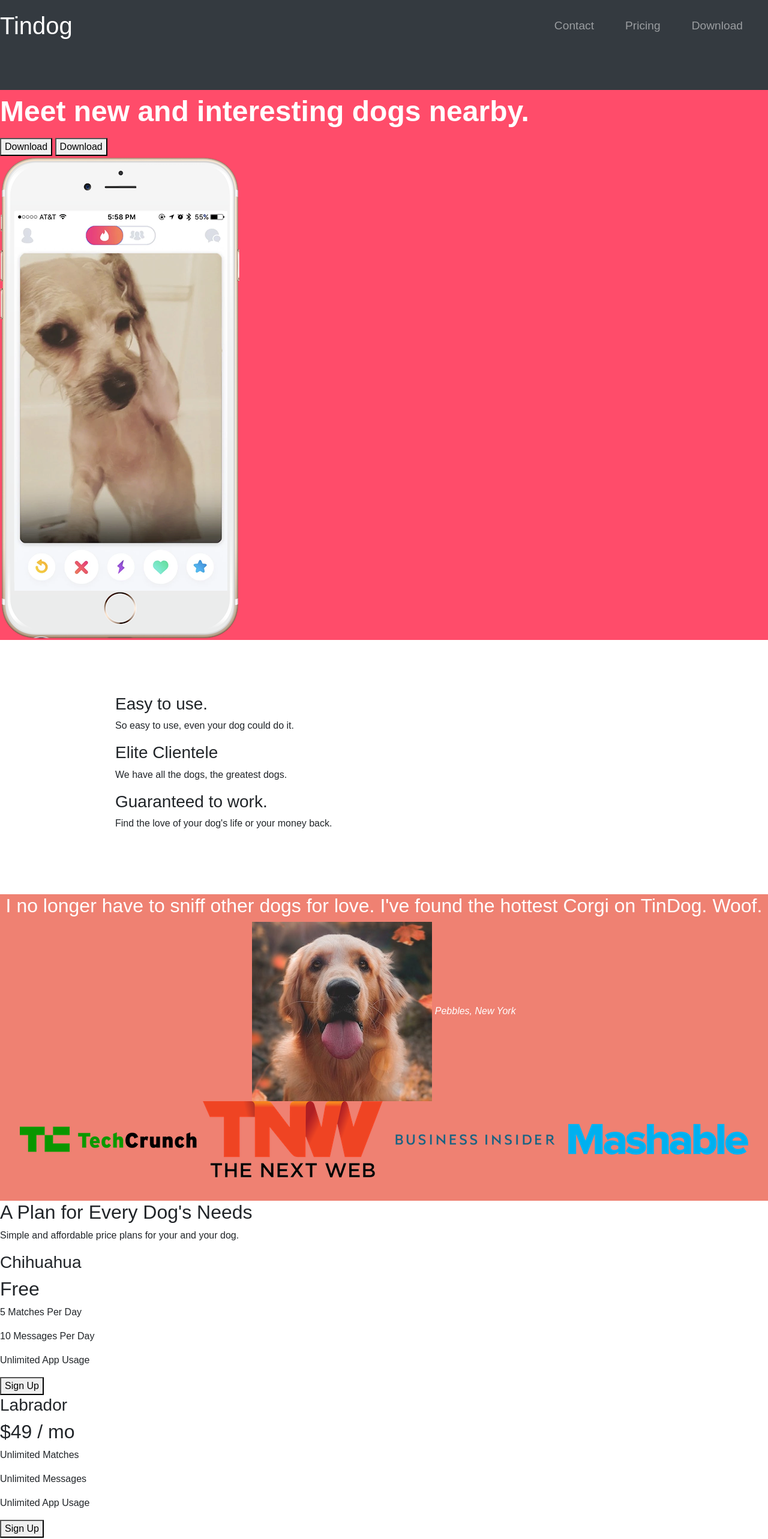
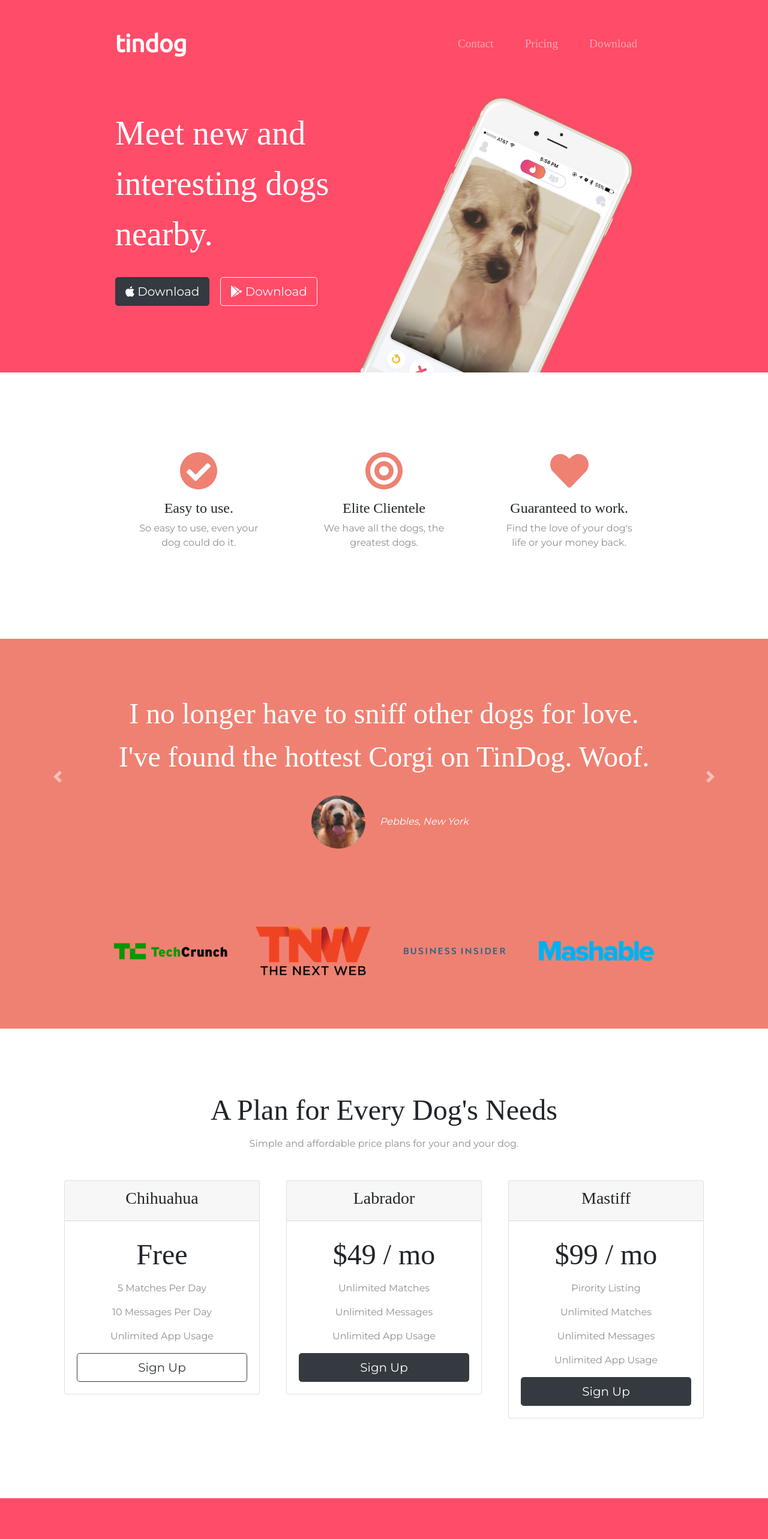
Before and after one commit to SilentCatD/web_learn, a plain HTML site: page TinDog-Start/index.html in a window 1280 px wide. Shown: the top 2566 px of the page at 60% size. Drawn offline with nearby package versions, Linux system fonts and the light colour scheme.

Commit message:
full site

```diff
--- a/TinDog-Start/css/styles.css
+++ b/TinDog-Start/css/styles.css
@@ -1,119 +1,179 @@
-#title{
-    background-color: #ff4c6a;
-    color: white;
+
+body {
+  font-family: "Montserrat";
+  text-align: center;
 }
 
-h1{
-    font-family: 'Montserrat-Black', sans-serif;
+h1, h2, h3, h4, h5, h6 {
+  font-family: "Montserrat-Bold";
+}
+
+p {
+  color: #8f8f8f;
+}
+
+/* Headings */
+
+.big-heading {
+  font-family: "Montserrat-Black";
+  font-size: 3.5rem;
+  line-height: 1.5;
+}
+
+.section-heading {
   font-size: 3rem;
   line-height: 1.5;
+}
+
+/* Containers */
+
+.container-fluid{
+  padding: 7% 15%;
+}
+
+/* Sections */
+
+.colored-section {
+  background-color: #ff4c68;
+  color: #fff;
+}
+
+.white-section {
+  background-color: #fff;
+}
+
+/* Navigation Bar */
+
+.navbar {
+  padding: 0 0 4.5rem;
+}
+
+.navbar-brand {
+  font-family: "Ubuntu";
+  font-size: 2.5rem;
   font-weight: bold;
 }
 
-
-
-body{
-    font-family: 'Montserrat', sans-serif;
-}
-
-.container-fluid{
-    padding: 3% 15%;
-}
-
-/* navigation bar */
-
-
-
-.navbar{
-    padding-left: 0;
-    padding-bottom: 4.5rem;
-}
-
-.nav-item{
+.nav-item {
   padding: 0 18px;
 }
 
-.nav-link{
+.nav-link {
   font-size: 1.2rem;
-    font-family: 'Montserrat-Light', sans-serif;
+  font-family: "Montserrat-Light";
 }
 
-.navbar-brand{
-    font-family: 'Ubuntu', sans-serif;
-    font-size: 2.5rem;
-}
+/* Buttons */
 
-/* download button */
-.download-button{
+.download-button {
   margin: 5% 3% 5% 0;
 }
 
-/* title-img */
-.title-img{
+/* Title Section */
+
+#title {
+  background-color: #ff4c68;
+  color: #fff;
+  text-align: left;
+}
+
+#title .container-fluid {
+  padding: 3% 15% 7%;
+}
+
+/* Title Image */
+
+.title-image {
   width: 60%;
   transform: rotate(25deg);
+  position: absolute;
+  right: 30%;
 }
 
-/* Feature secction */
+/* Features Section */
 
-#features{
-    padding: 7% 15%;
+#features {
+  position: relative;
 }
 
-.feature-title{
-    font-family: 'Montserrat-Bold', sans-serif;
-    font-weight: bold;
+.feature-title {
   font-size: 1.5rem;
 }
 
-.feature-subtitle{
-    color: #8f8f8f;
+.feature-box {
+  padding: 4.5%;
 }
 
-.feature-icon{
-    font-size: 4rem;
+.icon {
   color: #ef8172;
-    margin-bottom: 2rem;
+  margin-bottom: 1rem;
 }
 
-.feature-icon:hover{
-    color: #ff8c64;
+.icon:hover {
+  color: #ff4c68;
 }
 
-.feature-item{
-    text-align: center;
-    padding: 2.5rem;
+/* Testimonial Section */
+
+#testimonials {
+  background-color: #ef8172;
 }
 
-#testimonials{
-    background-color: #ef8172;
-    color: #fff;
-    text-align: center;
+.testimonial-text {
+  font-size: 3rem;
+  line-height: 1.5;
 }
 
-.carousel-item{
-    padding: 7% 15%;
-}
-.testimonials-img{
+.testimonial-image {
   width: 10%;
   border-radius: 100%;
   margin: 20px;
 }
 
-.testimonial-text{
-    font-family: 'Montserrat-Black', sans-serif;
-    font-size: 2.5rem;
-    line-height: 1.5;
-    font-weight: bold;
-}
 
-#press{
+#press {
   background-color: #ef8172;
-    text-align: center;
   padding-bottom: 3%;
 }
 
-.press-img{
+.press-logo {
   width: 15%;
-    margin: 20px;
+  margin: 20px 20px 50px;
 }
+
+/* Pricing Section */
+
+#pricing {
+  padding: 100px;
+}
+
+.price-text {
+  font-size: 3rem;
+  line-height: 1.5;
+}
+
+.pricing-column {
+  padding: 3% 2%;
+}
+
+/* CTA Section */
+
+
+/* Footer Section */
+
+
+.social-icon {
+  margin: 20px 10px;
+}
+
+@media (max-width: 1028px) {
+
+  #title {
+    text-align: center;
+  }
+
+  .title-image {
+    position: static;
+    transform: rotate(0);
+  }
+}
--- a/TinDog-Start/index.html
+++ b/TinDog-Start/index.html
@@ -4,51 +4,73 @@
 <head>
   <meta charset="utf-8">
   <title>TinDog</title>
-  <link rel="stylesheet" href="https://maxcdn.bootstrapcdn.com/bootstrap/4.0.0/css/bootstrap.min.css"
-    integrity="sha384-Gn5384xqQ1aoWXA+058RXPxPg6fy4IWvTNh0E263XmFcJlSAwiGgFAW/dAiS6JXm" crossorigin="anonymous">
+
+  <!-- Google Fonts -->
+  <link href="https://fonts.googleapis.com/css?family=Montserrat|Ubuntu" rel="stylesheet">
+
+  <!-- CSS Stylesheets -->
+  <link rel="stylesheet" href="https://maxcdn.bootstrapcdn.com/bootstrap/4.0.0/css/bootstrap.min.css" integrity="sha384-Gn5384xqQ1aoWXA+058RXPxPg6fy4IWvTNh0E263XmFcJlSAwiGgFAW/dAiS6JXm" crossorigin="anonymous">
   <link rel="stylesheet" href="css/styles.css">
+
+  <!-- Font Awesome -->
+  <script defer src="https://use.fontawesome.com/releases/v5.0.7/js/all.js"></script>
+
+  <!-- Bootstrap Scripts -->
+  <script src="https://code.jquery.com/jquery-3.2.1.slim.min.js" integrity="sha384-KJ3o2DKtIkvYIK3UENzmM7KCkRr/rE9/Qpg6aAZGJwFDMVNA/GpGFF93hXpG5KkN" crossorigin="anonymous"></script>
+  <script src="https://cdnjs.cloudflare.com/ajax/libs/popper.js/1.12.9/umd/popper.min.js" integrity="sha384-ApNbgh9B+Y1QKtv3Rn7W3mgPxhU9K/ScQsAP7hUibX39j7fakFPskvXusvfa0b4Q" crossorigin="anonymous"></script>
+  <script src="https://maxcdn.bootstrapcdn.com/bootstrap/4.0.0/js/bootstrap.min.js" integrity="sha384-JZR6Spejh4U02d8jOt6vLEHfe/JQGiRRSQQxSfFWpi1MquVdAyjUar5+76PVCmYl" crossorigin="anonymous"></script>
 </head>
 
 <body>
 
-  <section id="title">
+  <section class="colored-section" id="title">
+
+    <div class="container-fluid">
 
       <!-- Nav Bar -->
-    <nav class="navbar navbar-expand-sm navbar-dark bg-dark">
-      <a class="navbar-brand" href="#">Tindog</a>
 
-      <button class="navbar-toggler" type="button" data-toggle="collapse" data-target="#navbarContent"
-        aria-controls="navbarContent" aria-expanded="false" aria-label="Toggle navigation">
+      <nav class="navbar navbar-expand-lg navbar-dark">
+
+        <a class="navbar-brand" href="">tindog</a>
+
+        <button class="navbar-toggler" type="button" data-toggle="collapse" data-target="#navbarTogglerDemo02">
             <span class="navbar-toggler-icon"></span>
         </button>
 
-      <div class="collapse navbar-collapse" id="navbarContent">
+        <div class="collapse navbar-collapse" id="navbarTogglerDemo02">
+
           <ul class="navbar-nav ml-auto">
             <li class="nav-item">
-            <a class="nav-link" href="#">Contact</a>
+              <a class="nav-link" href="#footer">Contact</a>
             </li>
             <li class="nav-item">
-            <a class="nav-link" href="#">Pricing</a>
+              <a class="nav-link" href="#pricing">Pricing</a>
             </li>
             <li class="nav-item">
-            <a class="nav-link" href="#">Download</a>
+              <a class="nav-link" href="#cta">Download</a>
             </li>
           </ul>
+
         </div>
-
       </nav>
-
 
 
       <!-- Title -->
 
-    <div>
-      <h1>Meet new and interesting dogs nearby.</h1>
-      <button type="button">Download</button>
-      <button type="button">Download</button>
+      <div class="row">
+
+        <div class="col-lg-6">
+          <h1 class="big-heading">Meet new and interesting dogs nearby.</h1>
+          <button type="button" class="btn btn-dark btn-lg download-button"><i class="fab fa-apple"></i> Download</button>
+          <button type="button" class="btn btn-outline-light btn-lg download-button"><i class="fab fa-google-play"></i> Download</button>
         </div>
-    <div>
-      <img src="images/iphone6.png" alt="iphone-mockup">
+
+        <div class="col-lg-6">
+          <img class="title-image" src="images/iphone6.png" alt="iphone-mockup">
+        </div>
+
+      </div>
+
     </div>
 
   </section>
@@ -56,109 +78,163 @@
 
   <!-- Features -->
 
-  <section id="features">
+  <section class="white-section" id="features">
 
-    <h3>Easy to use.</h3>
+    <div class="container-fluid">
+
+      <div class="row">
+        <div class="feature-box col-lg-4">
+          <i class="icon fas fa-check-circle fa-4x"></i>
+          <h3 class="feature-title">Easy to use.</h3>
           <p>So easy to use, even your dog could do it.</p>
+        </div>
 
-    <h3>Elite Clientele</h3>
+        <div class="feature-box col-lg-4">
+          <i class="icon fas fa-bullseye fa-4x"></i>
+          <h3 class="feature-title">Elite Clientele</h3>
           <p>We have all the dogs, the greatest dogs.</p>
+        </div>
 
-    <h3>Guaranteed to work.</h3>
+        <div class="feature-box col-lg-4">
+          <i class="icon fas fa-heart fa-4x"></i>
+          <h3 class="feature-title">Guaranteed to work.</h3>
           <p>Find the love of your dog's life or your money back.</p>
+        </div>
+      </div>
 
+
+    </div>
   </section>
 
 
   <!-- Testimonials -->
 
-  <section id="testimonials">
+  <section class="colored-section" id="testimonials">
 
-    <h2>I no longer have to sniff other dogs for love. I've found the hottest Corgi on TinDog. Woof.</h2>
-    <img src="images/dog-img.jpg" alt="dog-profile">
+    <div id="testimonial-carousel" class="carousel slide" data-ride="false">
+      <div class="carousel-inner">
+        <div class="carousel-item active container-fluid">
+          <h2 class="testimonial-text">I no longer have to sniff other dogs for love. I've found the hottest Corgi on TinDog. Woof.</h2>
+          <img class="testimonial-image" src="images/dog-img.jpg" alt="dog-profile">
           <em>Pebbles, New York</em>
-
-    <!-- <h2 class="testimonial-text">My dog used to be so lonely, but with TinDog's help, they've found the love of their life. I think.</h2>
+        </div>
+        <div class="carousel-item container-fluid">
+          <h2 class="testimonial-text">My dog used to be so lonely, but with TinDog's help, they've found the love of their life. I think.</h2>
           <img class="testimonial-image" src="images/lady-img.jpg" alt="lady-profile">
-    <em>Beverly, Illinois</em> -->
+          <em>Beverly, Illinois</em>
+        </div>
+      </div>
+      <a class="carousel-control-prev" href="#testimonial-carousel" role="button" data-slide="prev">
+    <span class="carousel-control-prev-icon"></span>
+      </a>
+      <a class="carousel-control-next" href="#testimonial-carousel" role="button" data-slide="next">
+    <span class="carousel-control-next-icon"></span>
+      </a>
+    </div>
 
   </section>
 
 
   <!-- Press -->
 
-  <section id="press">
-    <img src="images/techcrunch.png" alt="tc-logo">
-    <img src="images/tnw.png" alt="tnw-logo">
-    <img src="images/bizinsider.png" alt="biz-insider-logo">
-    <img src="images/mashable.png" alt="mashable-logo">
+  <section class="colored-section" id="press">
+    <img class="press-logo" src="images/techcrunch.png" alt="tc-logo">
+    <img class="press-logo" src="images/tnw.png" alt="tnw-logo">
+    <img class="press-logo" src="images/bizinsider.png" alt="biz-insider-logo">
+    <img class="press-logo" src="images/mashable.png" alt="mashable-logo">
 
   </section>
 
 
   <!-- Pricing -->
 
-  <section id="pricing">
+  <section class="white-section" id="pricing">
 
-    <h2>A Plan for Every Dog's Needs</h2>
+    <h2 class="section-heading">A Plan for Every Dog's Needs</h2>
     <p>Simple and affordable price plans for your and your dog.</p>
 
+    <div class="row">
 
+      <div class="pricing-column col-lg-4 col-md-6">
+        <div class="card">
+          <div class="card-header">
             <h3>Chihuahua</h3>
-    <h2>Free</h2>
+          </div>
+          <div class="card-body">
+            <h2 class="price-text">Free</h2>
             <p>5 Matches Per Day</p>
             <p>10 Messages Per Day</p>
             <p>Unlimited App Usage</p>
-    <button type="button">Sign Up</button>
+            <button class="btn btn-lg btn-block btn-outline-dark" type="button">Sign Up</button>
+          </div>
+        </div>
+      </div>
 
-
+      <div class="pricing-column col-lg-4 col-md-6">
+        <div class="card">
+          <div class="card-header">
             <h3>Labrador</h3>
-    <h2>$49 / mo</h2>
+          </div>
+          <div class="card-body">
+            <h2 class="price-text">$49 / mo</h2>
             <p>Unlimited Matches</p>
             <p>Unlimited Messages</p>
             <p>Unlimited App Usage</p>
-    <button type="button">Sign Up</button>
+            <button class="btn btn-lg btn-block btn-dark" type="button">Sign Up</button>
+          </div>
+        </div>
+      </div>
 
-
+      <div class="pricing-column col-lg-4">
+        <div class="card">
+          <div class="card-header">
             <h3>Mastiff</h3>
-    <h2>$99 / mo</h2>
+          </div>
+          <div class="card-body">
+            <h2 class="price-text">$99 / mo</h2>
             <p>Pirority Listing</p>
             <p>Unlimited Matches</p>
             <p>Unlimited Messages</p>
             <p>Unlimited App Usage</p>
-    <button type="button">Sign Up</button>
+            <button class="btn btn-lg btn-block btn-dark" type="button">Sign Up</button>
+
+          </div>
+        </div>
+      </div>
+
+
+
+    </div>
 
   </section>
 
 
   <!-- Call to Action -->
 
-  <section id="cta">
+  <section class="colored-section" id="cta">
 
-    <h3>Find the True Love of Your Dog's Life Today.</h3>
-    <button type="button">Download</button>
-    <button type="button">Download</button>
+    <div class="container-fluid">
 
+      <h3 class="big-heading">Find the True Love of Your Dog's Life Today.</h3>
+      <button class="download-button btn btn-lg btn-dark" type="button"><i class="fab fa-apple"></i> Download</button>
+      <button class="download-button btn btn-lg brn-light" type="button"><i class="fab fa-google-play"></i> Download</button>
+    </div>
   </section>
 
 
   <!-- Footer -->
 
-  <footer id="footer">
-
-    <p>© Copyright TinDog</p>
-
+  <footer class="white-section" id="footer">
+    <div class="container-fluid">
+      <i class="social-icon fab fa-facebook-f"></i>
+      <i class="social-icon fab fa-twitter"></i>
+      <i class="social-icon fab fa-instagram"></i>
+      <i class="social-icon fas fa-envelope"></i>
+      <p>© Copyright 2018 TinDog</p>
+    </div>
   </footer>
 
-  <script src="https://code.jquery.com/jquery-3.2.1.slim.min.js"
-    integrity="sha384-KJ3o2DKtIkvYIK3UENzmM7KCkRr/rE9/Qpg6aAZGJwFDMVNA/GpGFF93hXpG5KkN"
-    crossorigin="anonymous"></script>
-  <script src="https://cdnjs.cloudflare.com/ajax/libs/popper.js/1.12.9/umd/popper.min.js"
-    integrity="sha384-ApNbgh9B+Y1QKtv3Rn7W3mgPxhU9K/ScQsAP7hUibX39j7fakFPskvXusvfa0b4Q"
-    crossorigin="anonymous"></script>
-  <script src="https://maxcdn.bootstrapcdn.com/bootstrap/4.0.0/js/bootstrap.min.js"
-    integrity="sha384-JZR6Spejh4U02d8jOt6vLEHfe/JQGiRRSQQxSfFWpi1MquVdAyjUar5+76PVCmYl"
-    crossorigin="anonymous"></script>
+
 </body>
 
 </html>
```
Also changed, not shown: TinDog-Start/README.md (deleted), TinDog-Start/images/HTMAA-thumbnail.png (added), TinDog-Start/images/angela.png (added), 2 other files. Lines whose indentation alone changed are shown as unchanged.
